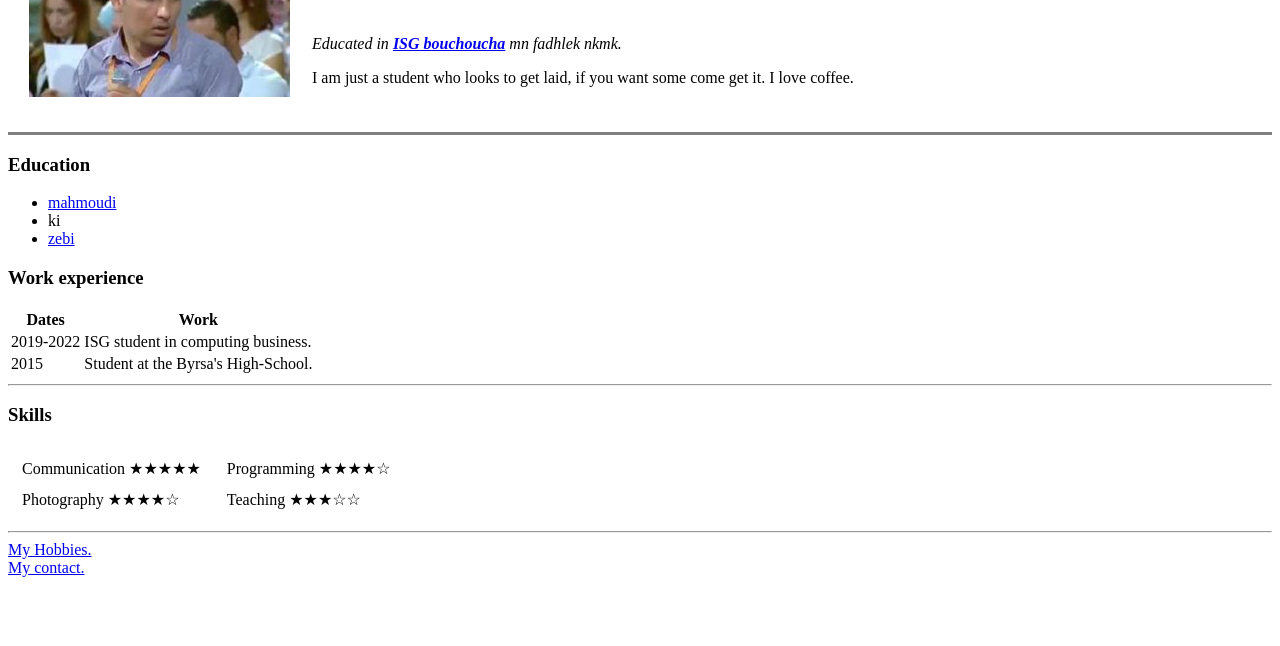
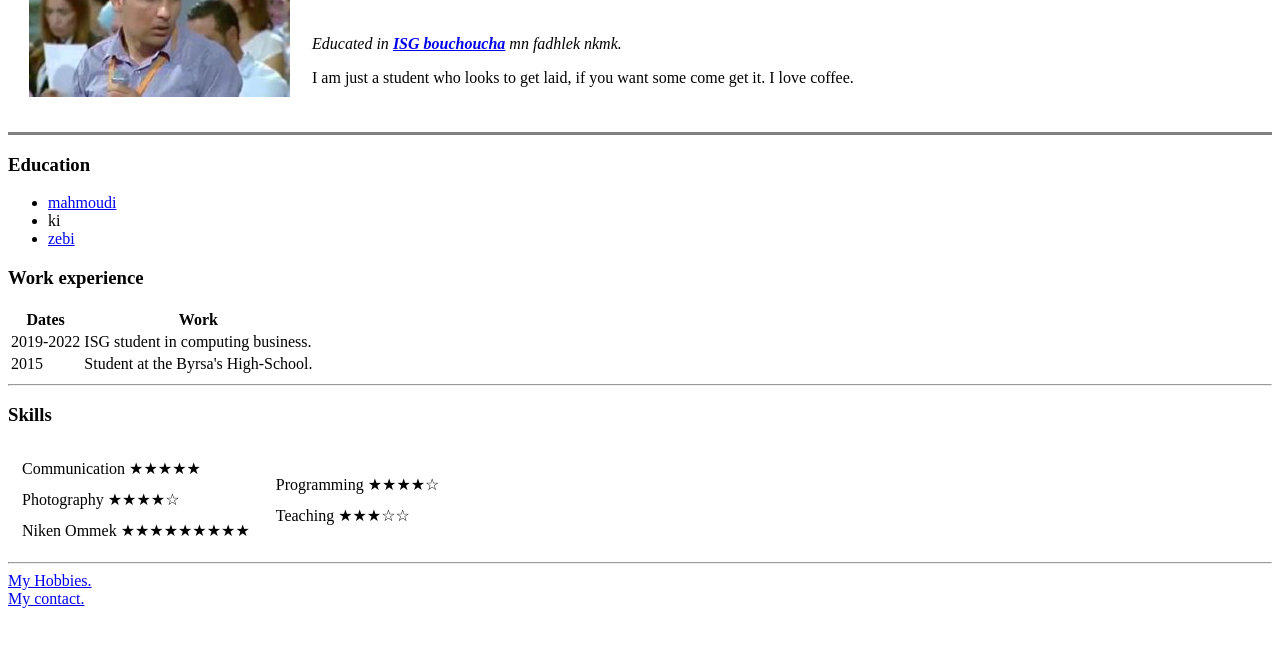
Before and after one commit to khalil-debug/CV, a plain HTML site: page index.html in a window 1280 px wide. Shown: the part 108-754 px from the top of the page. Drawn offline with Linux system fonts and the light colour scheme.

Commit message:
Update index.html

```diff
--- a/index.html
+++ b/index.html
@@ -55,6 +55,9 @@
             <tr>
               <td>Photography ★★★★☆</td>
             </tr>
+            <tr>
+              <td>Niken Ommek ★★★★★★★★★</td>
+            </tr>
           </table>
         </td>
         <td>
@@ -69,9 +72,6 @@
         </td>
       </tr>
     </table>
-
-
-
     <hr>
     <a href="hobbies.html">My Hobbies.</a>
     <br>
```
